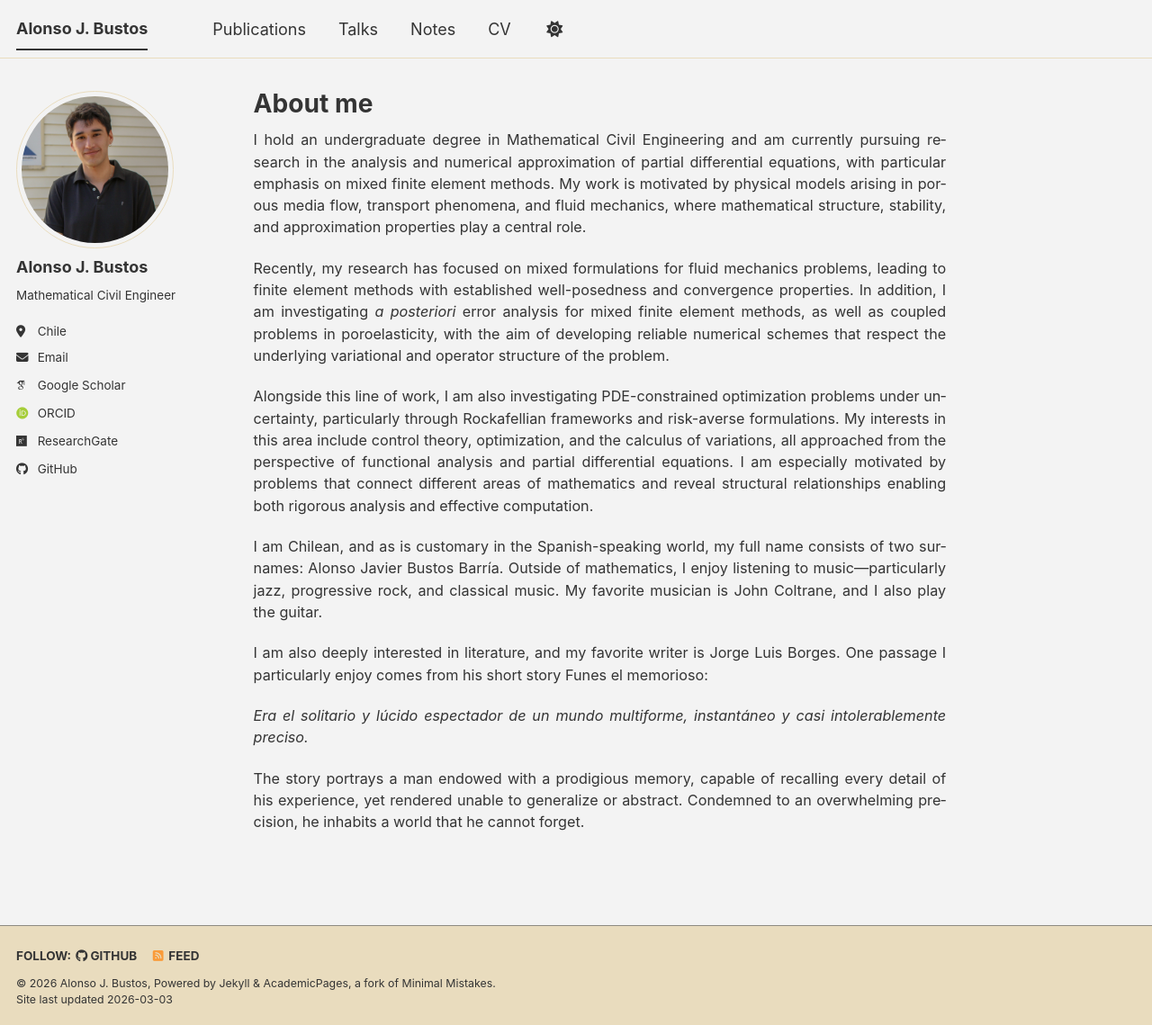
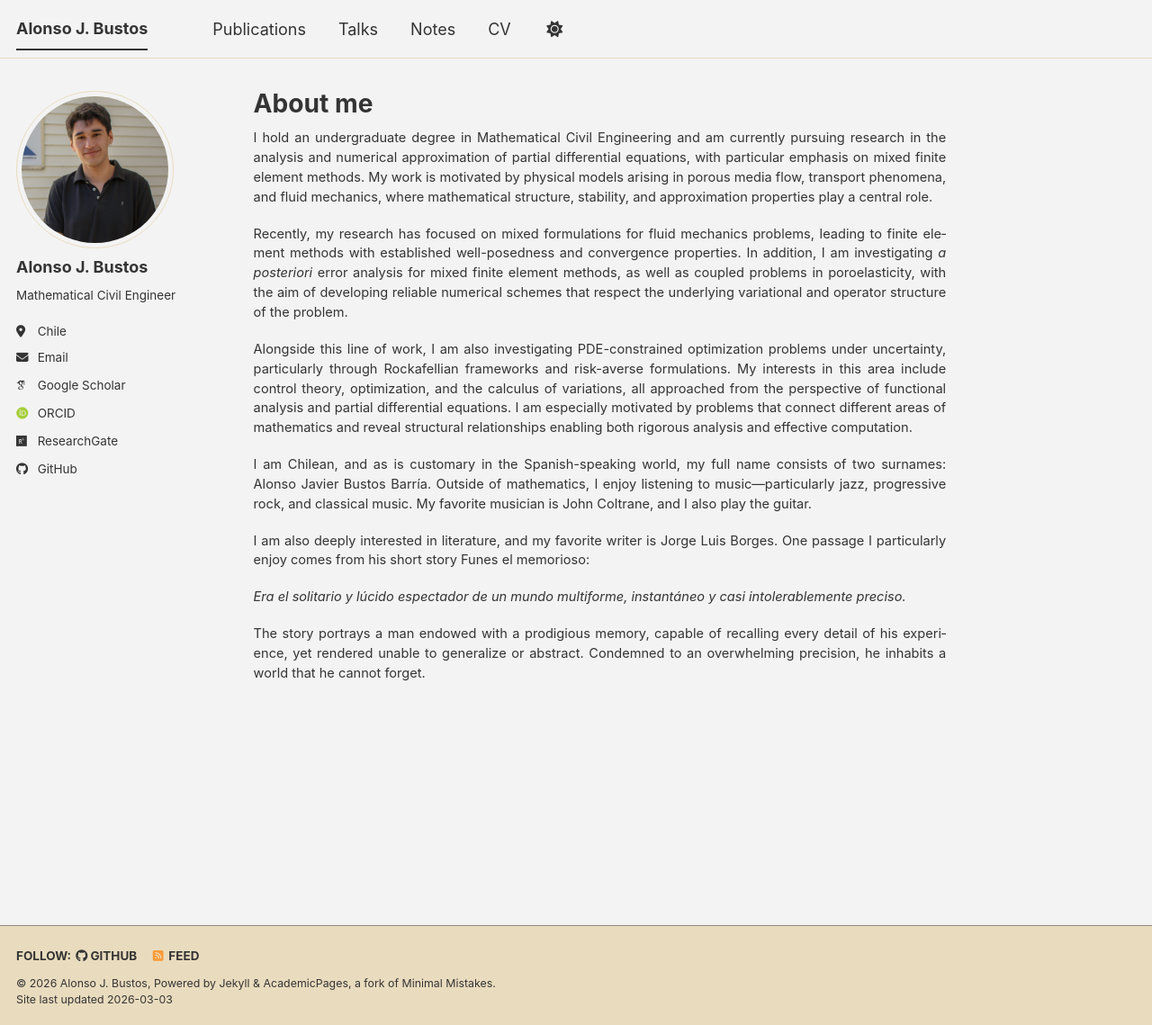
Before and after one commit to alonsojbustos/alonsojbustos.github.io, a Jekyll site: the page built from _pages/about.md, in a window 1280 px wide and 1139 px high. Shown: the whole window at 90% size. Built offline with Jekyll 4.4.1, drawn with Linux system fonts in a browser that asks for light colours; some web fonts are replaced; a script bundle is joined from its source files by our own code; library files that are not in the unit come from our copies.

Commit message:
Update _custom.scss

```diff
--- a/_sass/_custom.scss
+++ b/_sass/_custom.scss
@@ -136,3 +136,7 @@
 }
 
 .note-button:hover { text-decoration: none; }
+
+.page__content {
+  font-size: 0.9rem;
+}
```
